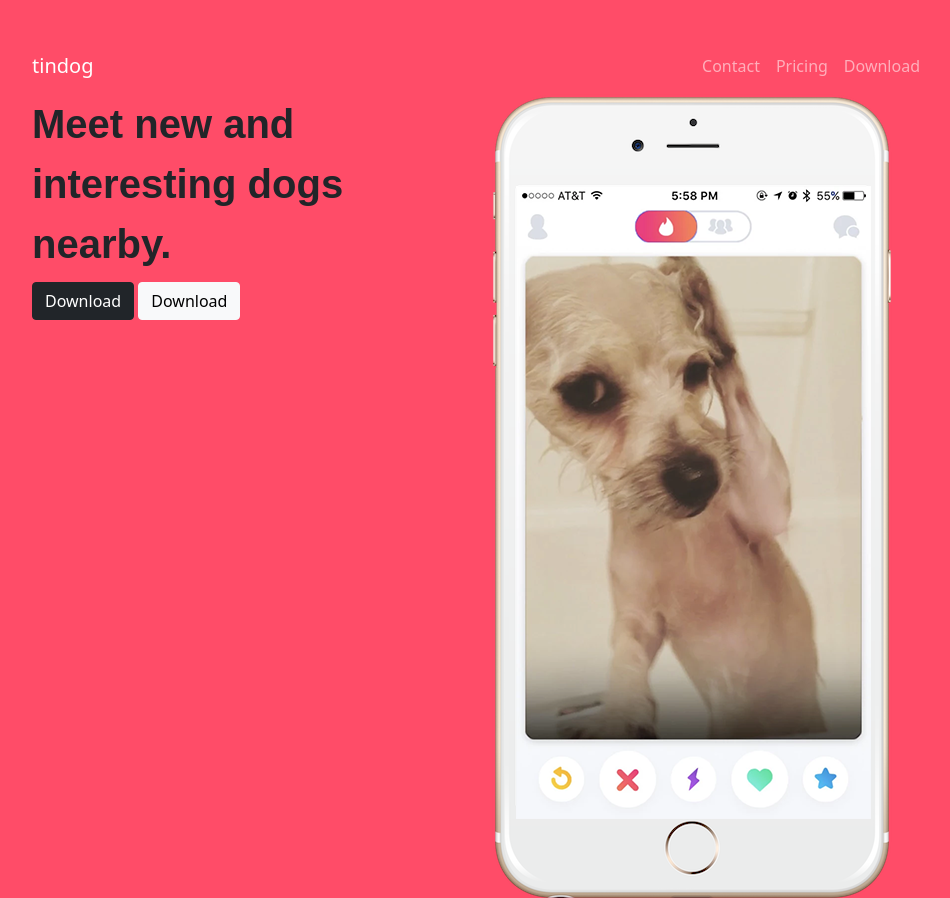
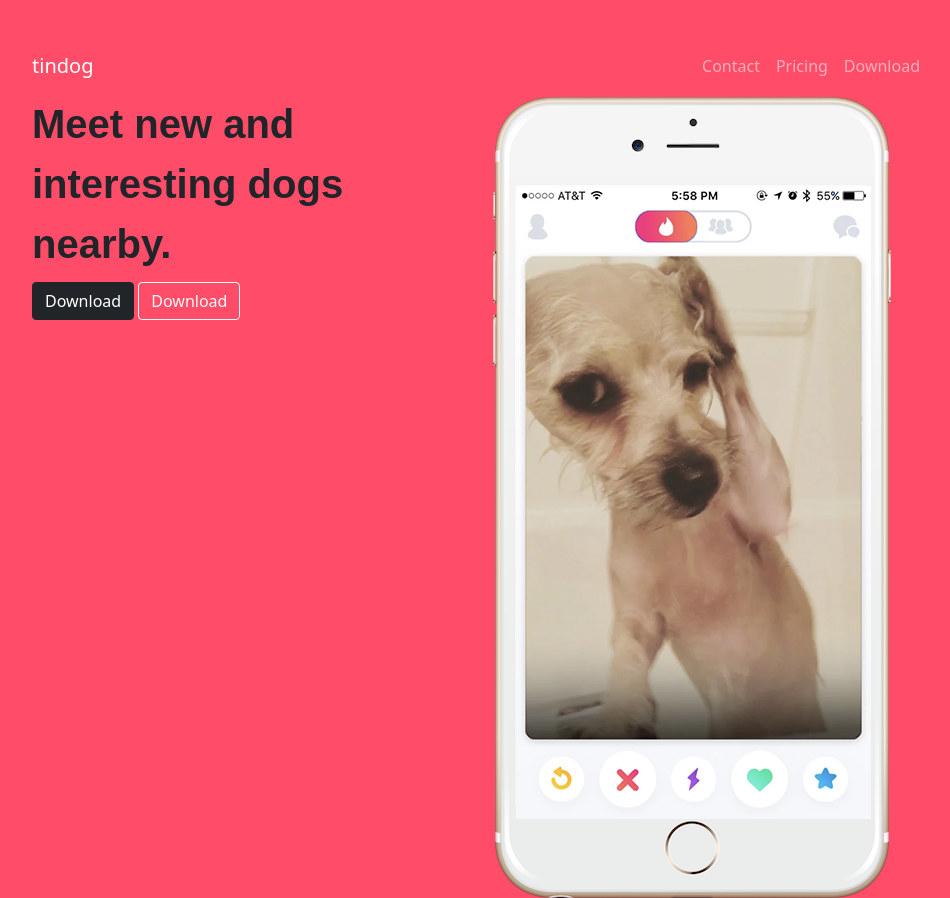
Before and after one commit to fieldysenpai/coding-bootcamp, a plain HTML site: page TinDog-Start-master/TinDog-Start-master/index.html in a window 1280 px wide. Shown: the top 898 px of the page, without its empty margins (160-1110 px from the left). Drawn offline with nearby package versions, Linux system fonts and the light colour scheme.

Commit message:
Added transparent button outline-light bootstrap

```diff
--- a/TinDog-Start-master/TinDog-Start-master/index.html
+++ b/TinDog-Start-master/TinDog-Start-master/index.html
@@ -51,7 +51,7 @@
         <div class="col-lg-6">
           <h1>Meet new and interesting dogs nearby.</h1>
           <button type="button" class="btn btn-dark">Download</button>
-          <button type="button" class="btn btn-light">Download</button>
+          <button type="button" class="btn btn-outline-light">Download</button>
         </div>
 
 
```
